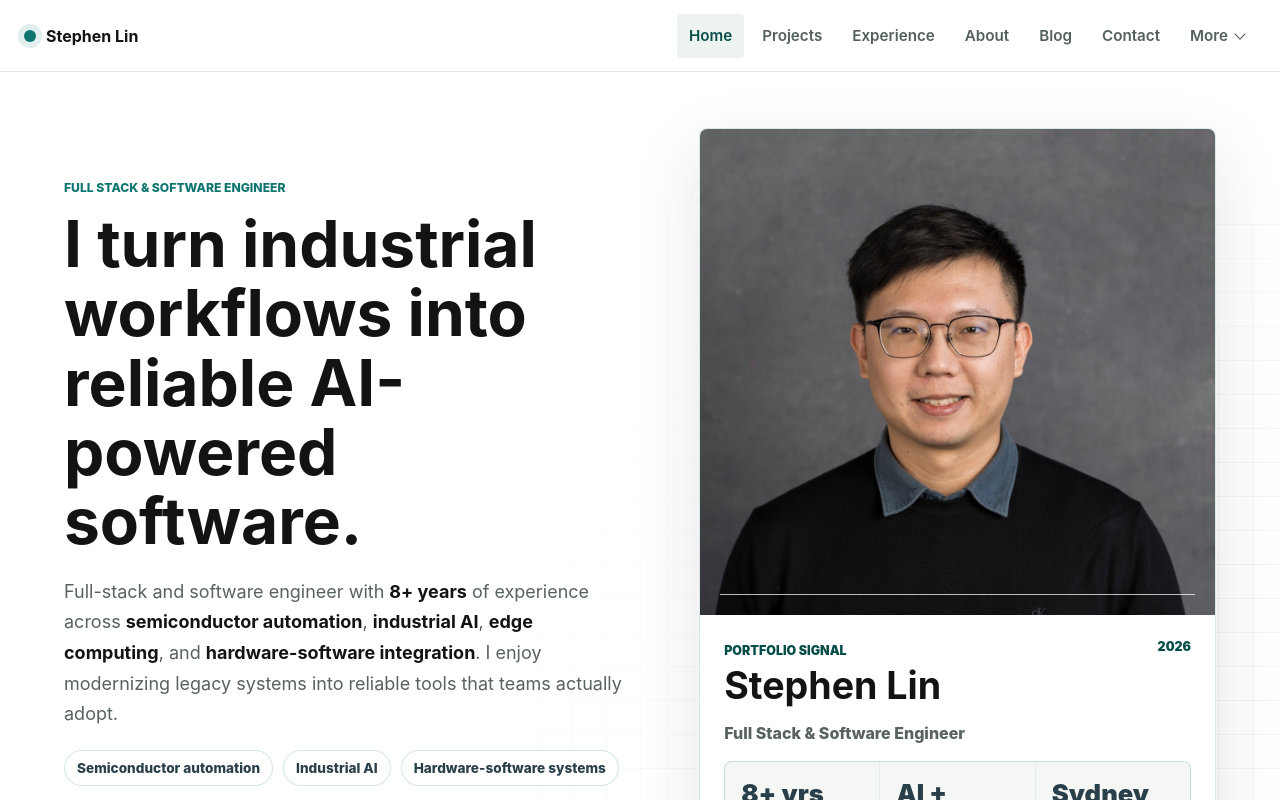
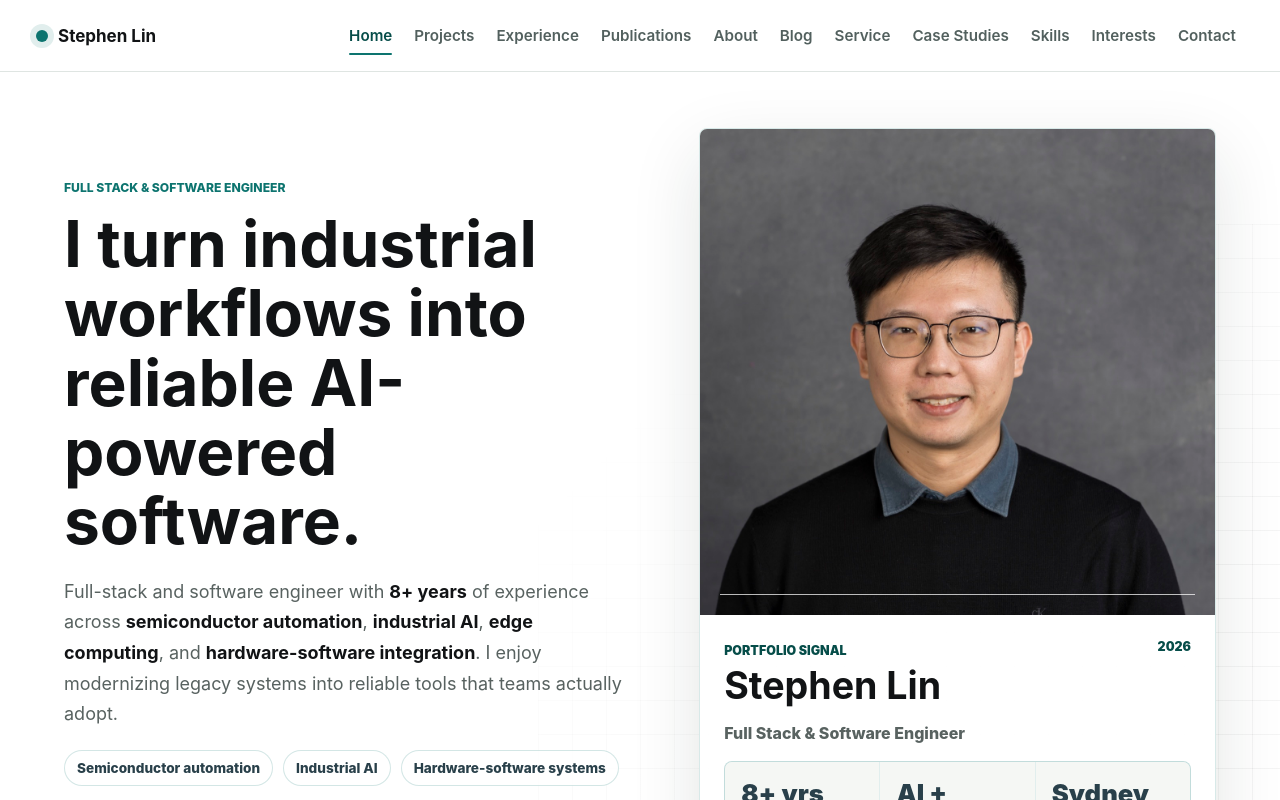
Before and after one commit to stephentclin/stephentclin.github.io, a React (Vite) app: page / in a window 1280 px wide. Shown: the top 800 px of the page. Built offline with nearby package versions, Linux system fonts and the light colour scheme.

Commit message:
fix layout again

```diff
--- a/src/main.jsx
+++ b/src/main.jsx
@@ -102,35 +102,23 @@ function ExternalLink({ href, children }) {
 
 function Header({ currentHash }) {
   const [isNavOpen, setIsNavOpen] = React.useState(false);
-  const moreRef = React.useRef(null);
   const toggleRef = React.useRef(null);
-  const primaryItems = navItems.filter(([label]) => ["Home", "Projects", "Experience", "About", "Blog", "Contact"].includes(label));
-  const secondaryItems = navItems.filter((item) => !primaryItems.includes(item));
   const activeHref = currentHash.startsWith("#blog") ? "#blog" : currentHash;
 
   const closeNavigation = () => {
     setIsNavOpen(false);
-    if (moreRef.current) moreRef.current.open = false;
   };
 
   React.useEffect(() => {
-    const onPointerDown = (event) => {
-      if (moreRef.current && !moreRef.current.contains(event.target)) moreRef.current.open = false;
-    };
     const onKeyDown = (event) => {
       if (event.key !== "Escape") return;
-      if (moreRef.current?.open) {
-        moreRef.current.open = false;
-        moreRef.current.querySelector("summary").focus();
-      } else if (isNavOpen) {
+      if (isNavOpen) {
         setIsNavOpen(false);
         toggleRef.current?.focus();
       }
     };
-    document.addEventListener("pointerdown", onPointerDown);
     document.addEventListener("keydown", onKeyDown);
     return () => {
-      document.removeEventListener("pointerdown", onPointerDown);
       document.removeEventListener("keydown", onKeyDown);
     };
   }, [isNavOpen]);
@@ -160,11 +148,7 @@ function Header({ currentHash }) {
         </button>
       </div>
       <nav id="main-navigation" className={isNavOpen ? "nav-open" : ""} aria-label="Main navigation">
-        {primaryItems.map(renderLink)}
-        <details className="nav-more" ref={moreRef}>
-          <summary className={secondaryItems.some(([, href]) => href === activeHref) ? "active" : ""}>More</summary>
-          <div className="nav-more-links">{secondaryItems.map(renderLink)}</div>
-        </details>
+        {navItems.map(renderLink)}
       </nav>
     </header>
   );
--- a/src/styles.css
+++ b/src/styles.css
@@ -67,7 +67,7 @@ button { font-family: inherit; }
   justify-content: space-between;
   gap: 24px;
   min-height: 72px;
-  padding: 0 max(24px, calc((100% - 1320px) / 2));
+  padding: 0 36px;
   border-bottom: 1px solid var(--line);
   background: rgba(255, 255, 255, 0.94);
   backdrop-filter: blur(14px);
@@ -75,6 +75,7 @@ button { font-family: inherit; }
 
 .brand-row {
   display: flex;
+  flex-shrink: 0;
   align-items: center;
   justify-content: space-between;
   gap: 14px;
@@ -85,6 +86,7 @@ button { font-family: inherit; }
   align-items: center;
   gap: 10px;
   white-space: nowrap;
+  font-size: 1.0625rem;
   font-weight: 750;
 }
 
@@ -145,7 +147,7 @@ button { font-family: inherit; }
   transform: rotate(-45deg);
 }
 
-nav {
+#main-navigation {
   display: flex;
   align-items: center;
   gap: 6px;
@@ -154,69 +156,39 @@ nav {
   font-weight: 600;
 }
 
-nav a,
-.nav-more summary {
+#main-navigation a {
+  position: relative;
   display: inline-flex;
   align-items: center;
   min-height: 44px;
-  padding: 10px 12px;
-  border-radius: 4px;
-}
-
-nav a[aria-current="page"],
-.nav-more summary.active {
+  padding: 10px 8px;
+  white-space: nowrap;
+  transition: color 160ms ease;
+}
+
+#main-navigation a[aria-current="page"] {
   color: var(--accent-strong);
-  background: var(--soft);
-}
-
-.nav-more { position: relative; }
-.nav-more summary {
-  display: inline-flex;
-  gap: 8px;
-  cursor: pointer;
-  list-style: none;
-  font: inherit;
-  line-height: inherit;
-  transition: color 160ms ease, background 160ms ease;
-}
-
-.nav-more summary::-webkit-details-marker { display: none; }
-.nav-more summary::marker { content: ""; }
-
-.nav-more summary::after {
+}
+
+#main-navigation a::after {
   content: "";
-  width: 7px;
-  height: 7px;
-  flex: 0 0 7px;
-  border-right: 1.5px solid currentColor;
-  border-bottom: 1.5px solid currentColor;
-  transform: translateY(-2px) rotate(45deg);
+  position: absolute;
+  left: 8px;
+  right: 8px;
+  bottom: 3px;
+  height: 2px;
+  border-radius: 1px;
+  background: var(--accent);
+  transform: scaleX(0);
   transition: transform 160ms ease;
 }
 
-.nav-more[open] > summary {
-  color: var(--accent-strong);
-  background: var(--soft);
-}
-
-.nav-more[open] > summary::after {
-  transform: translateY(2px) rotate(225deg);
-}
-.nav-more-links {
-  position: absolute;
-  top: calc(100% + 12px);
-  right: 0;
-  display: grid;
-  min-width: 200px;
-  padding: 8px;
-  border: 1px solid var(--line);
-  border-radius: 6px;
-  background: var(--white);
-  box-shadow: 0 12px 32px rgba(17, 19, 21, 0.08);
-}
-
-nav a:hover,
-.nav-more summary:hover,
+#main-navigation a[aria-current="page"]::after,
+#main-navigation a:hover::after {
+  transform: scaleX(1);
+}
+
+#main-navigation a:hover,
 .contact-links a:hover {
   color: var(--accent);
 }
@@ -1605,7 +1577,7 @@ footer {
   border-top: 1px solid var(--line);
 }
 
-@media (max-width: 920px) {
+@media (max-width: 1240px) {
   .topbar {
     flex-direction: column;
     align-items: stretch;
@@ -1623,8 +1595,12 @@ footer {
     max-height: calc(100dvh - 100px);
     overflow-y: auto;
   }
-  .nav-more { grid-column: 1 / -1; }
-  .nav-more-links { position: static; margin-top: 8px; box-shadow: none; }
+  #main-navigation a { white-space: normal; border-radius: 4px; }
+  #main-navigation a[aria-current="page"] { background: var(--soft); }
+  #main-navigation a::after { content: none; }
+}
+
+@media (max-width: 920px) {
   .hero,
   .split,
   .case-study,
```
